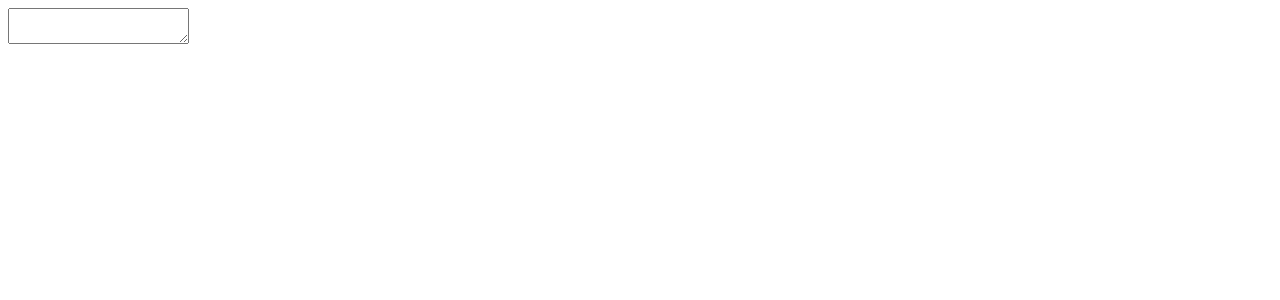
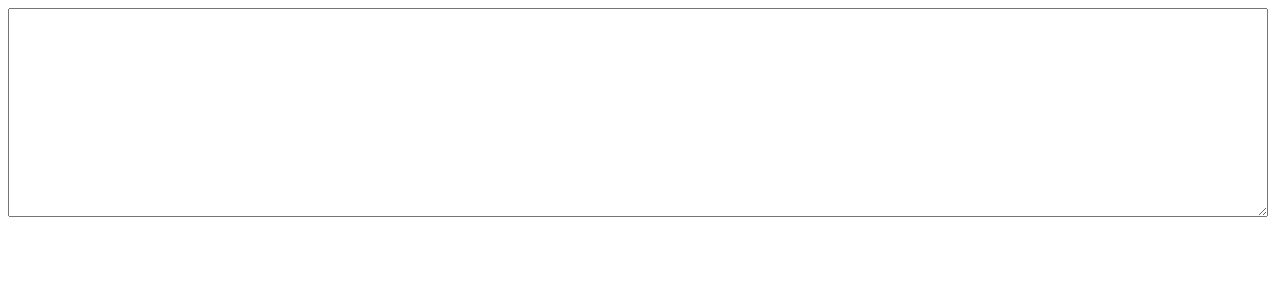
Before and after one commit to FOR-TIMI/markdown-previewer, a React (Create React App) app: page / in a window 1280 px wide. Shown: the top 300 px of the page. Built offline with nearby package versions, Linux system fonts and the light colour scheme.

Commit message:
added jquery

```diff
--- a/package.json
+++ b/package.json
@@ -6,6 +6,8 @@
     "@testing-library/jest-dom": "^5.16.5",
     "@testing-library/react": "^13.3.0",
     "@testing-library/user-event": "^13.5.0",
+    "jquery": "^3.6.0",
+    "marked": "^4.0.19",
     "react": "^18.2.0",
     "react-dom": "^18.2.0",
     "react-scripts": "5.0.1",
--- a/public/index.html
+++ b/public/index.html
@@ -13,6 +13,9 @@
 
     <link rel="manifest" href="%PUBLIC_URL%/manifest.json" />
 
+    <script src="https://code.jquery.com/jquery-3.6.0.min.js" integrity="sha256-/xUj+3OJU5yExlq6GSYGSHk7tPXikynS7ogEvDej/m4=" crossorigin="anonymous"></script>
+
+    <script src="https://cdn.jsdelivr.net/npm/marked/marked.min.js"></script>
 
 
 
@@ -22,7 +25,6 @@
 
     <div id="root"></div>
 
-    <script src="https://cdnjs.cloudflare.com/ajax/libs/marked/4.0.19/marked.min.js"></script>
 
     <script src="https://cdn.freecodecamp.org/testable-projects-fcc/v1/bundle.js"></script>
   </body>
--- /dev/null
+++ b/src/editor.css
@@ -0,0 +1,10 @@
+.editorWrapper textarea {
+    width: 99%;
+    min-height: 200px;
+    margin-bottom: -5px;
+    resize: vertical;
+    outline: none;
+    padding-left: 5px;
+    padding-top: 5px;
+    font-size: 0.875rem;
+}
--- a/src/editor.js
+++ b/src/editor.js
@@ -1,12 +1,27 @@
 import React, { Component } from 'react'
+import './editor.css'
+import $ from 'jquery'
+
+
 
 
 class Editor extends Component{
+
+  init(){
+    $('#editor').on('keyup', () => {
+     console.log($('#editor').val())
+    })
+  }
+
     render(){
+      {this.init()}
+
         return (
-             <textarea id="editor">
+            <div className='editorWrapper'>
+                <textarea id="editor">
 
-             </textarea>
+                </textarea>
+             </div>
         )
     }
 }
--- a/src/preview.js
+++ b/src/preview.js
@@ -1,10 +1,28 @@
 import React, { Component } from 'react'
+import { marked } from 'marked'
+import $ from 'jquery'
+
+class Preview extends Component{
+
+    init(){
+       return ($('#editor').on('keyup', () => {
+        //    $('#preview').html(marked.parse(JSON.stringify($('#editor').val())))
+
+          return console.log($('#editor').val())
+          }))
+    }
 
 
-class Preview extends Component{
     render(){
+
+
+
+
         return (
+
              <div id="preview">
+                { this.init() }
+                {}
 
              </div>
         )
```
Also changed, not shown: 1 other file (tests, documents, lock files or other folders).
